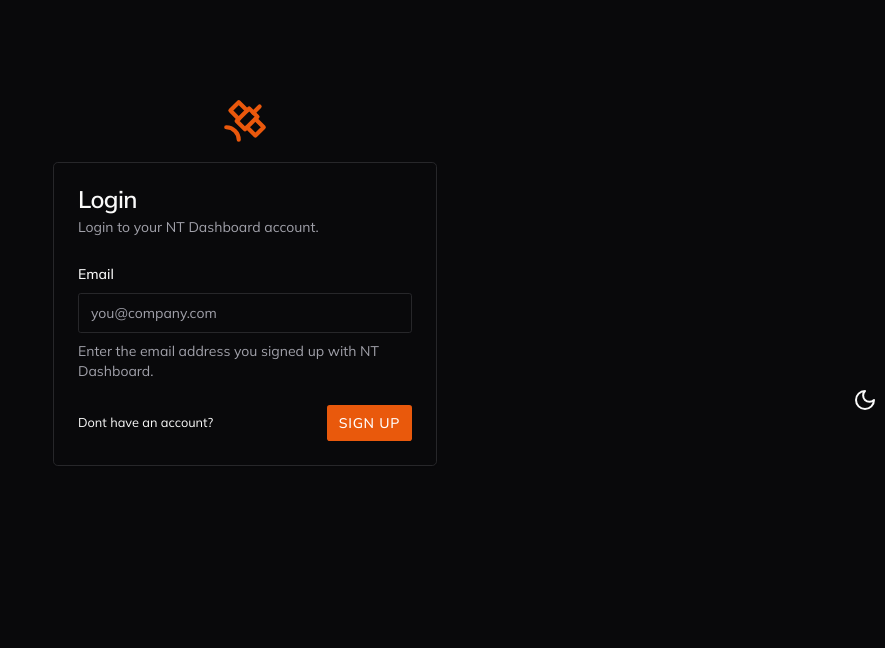
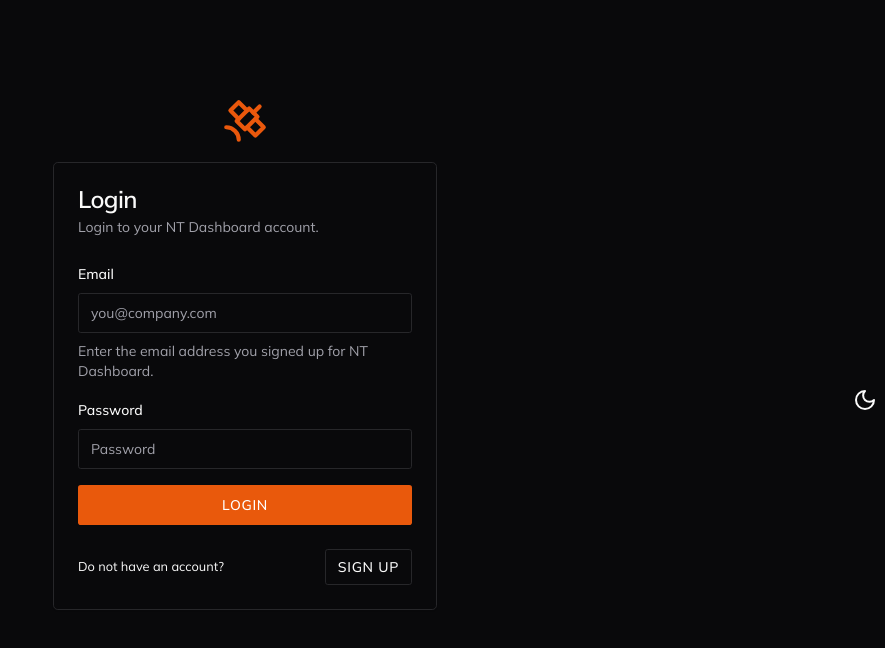
Before and after one commit to Nimira43/NT-Dashboard, a Next.js app: page /login in a window 1280 px wide. Shown: the top 648 px of the page, without its empty margins (395-1280 px from the left). Built offline with nearby package versions, Linux system fonts and the light colour scheme.

Commit message:
Login form completed

```diff
--- a/app/(logged-out)/login/page.tsx
+++ b/app/(logged-out)/login/page.tsx
@@ -42,27 +42,57 @@ export default function LoginPage() {
                 </CardHeader>
                 <CardContent>
                     <Form {...form}>
-                        <form onSubmit={form.handleSubmit(handleSubmit)}>
-                            <FormField control={form.control} name='email' render={({field}) => (
+                        <form className='flex flex-col gap-4' onSubmit={form.handleSubmit(handleSubmit)}>
+                            <FormField
+                                control={form.control}
+                                name='email'
+                                render={({field}) => (
                                     <FormItem>
                                         <FormLabel>
                                             Email
                                         </FormLabel>
                                         <FormControl>
-                                        <Input placeholder='you@company.com ' type='email' {...field}/>
+                                            <Input
+                                                placeholder='you@company.com'
+                                                type='email'
+                                                {...field}
+                                            />
                                         </FormControl>
                                         <FormDescription>
-                                        Enter the email address you signed up with NT Dashboard.
+                                            Enter the email address you signed up for NT Dashboard.
                                         </FormDescription>
                                         <FormMessage />
                                     </FormItem>
-                            )}/>
+                                )}
+                            />
+                            <FormField
+                                control={form.control}
+                                name='password'
+                                render={({field}) => (
+                                    <FormItem>
+                                        <FormLabel>
+                                            Password
+                                        </FormLabel>
+                                        <FormControl>
+                                            <Input
+                                                placeholder='Password'
+                                                type='password'
+                                                {...field}
+                                            />
+                                        </FormControl>
+                                        <FormMessage />
+                                    </FormItem>
+                                )}
+                            />
+                            <Button type='submit'>
+                                Login
+                            </Button>
                         </form>
                     </Form>
                 </CardContent>
                 <CardFooter className='justify-between'>
-                    <small>Dont have an account?</small>
-                    <Button asChild size='sm'>
+                    <small>Do not have an account?</small>
+                    <Button asChild variant='outline' size='sm'>
                         <Link href='/signup'>
                             Sign Up
                         </Link>
--- a/app/globals.css
+++ b/app/globals.css
@@ -23,7 +23,7 @@
     --muted-foreground: 240 3.8% 46.1%;
     --accent: 240 4.8% 95.9%;
     --accent-foreground: 240 5.9% 10%;
-    --destructive: 0 84.2% 60.2%;
+    --destructive: 0 72% 51%;
     --destructive-foreground: 0 0% 98%;
     --border: 240 5.9% 90%;
     --input: 240 5.9% 90%;
@@ -51,7 +51,7 @@
     --muted-foreground: 240 5% 64.9%;
     --accent: 240 3.7% 15.9%;
     --accent-foreground: 0 0% 98%;
-    --destructive: 0 62.8% 30.6%;
+    --destructive: 0 72% 51%;
     --destructive-foreground: 0 0% 98%;
     --border: 240 3.7% 15.9%;
     --input: 240 3.7% 15.9%;
```
Lines whose indentation alone changed are shown as unchanged.
